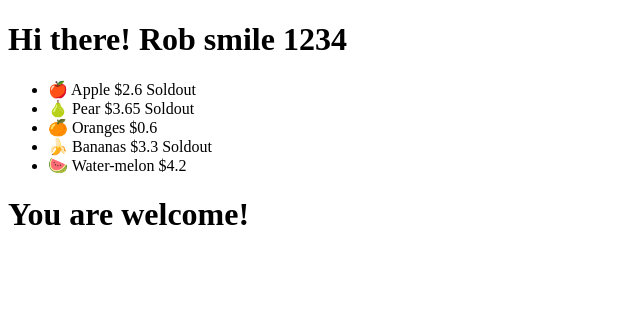
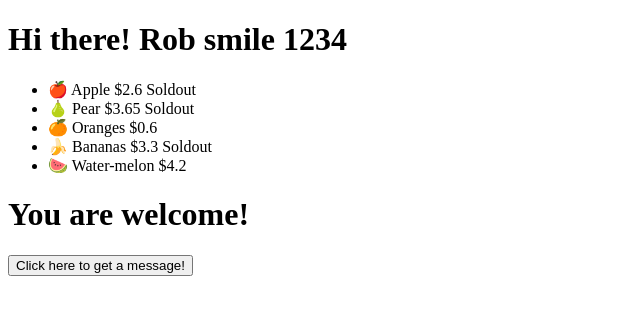
Before and after one commit to MahabirGupta/myReactProject, a React (Vite) app in the folder reactpro/: page / in a window 1280 px wide. Shown: the top 314 px of the page, without its empty margins (0-640 px from the left). Built offline with nearby package versions, Linux system fonts and the light colour scheme.

Commit message:
Event handling in react using onClick

```diff
--- a/reactpro/src/App.jsx
+++ b/reactpro/src/App.jsx
@@ -1,6 +1,7 @@
 import Hello from "./components/Hello";
 import Fruits from "./components/Fruits";
 import ConditionalComponent from "./components/ConditionalComponent";
+import Message from "./components/Message";
 
 function App() {
   const seatNumbers = [1, 2, 3, 4];
@@ -23,6 +24,7 @@
       {/* <Hello name="Anish" message="Hello!" /> */}
       <Fruits />
       <ConditionalComponent />
+      <Message />
     </div>
   );
 }
--- /dev/null
+++ b/reactpro/src/components/Message.jsx
@@ -0,0 +1,10 @@
+export default function Message() {
+  function handleClick() {
+    console.log("Button clicked");
+  }
+  return (
+    <div>
+      <button onClick={handleClick}>Click here to get a message!</button>
+    </div>
+  );
+}
```
